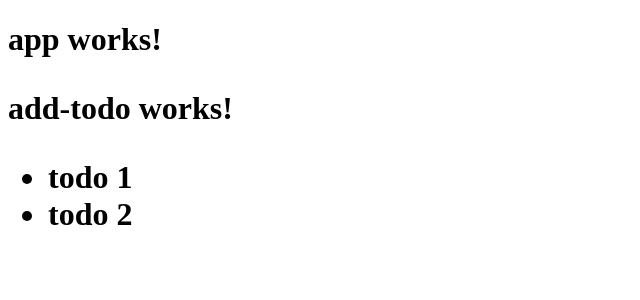
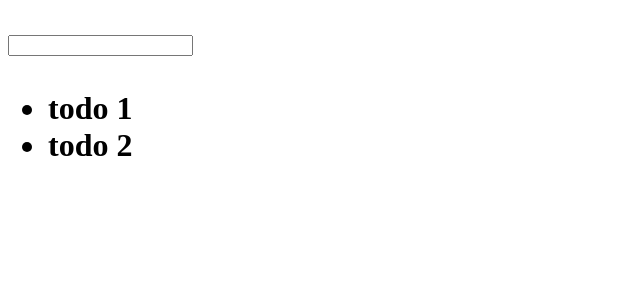
Before and after one commit to fabriciolemos/todo-app, an Angular app in the folder static/: page / in a window 1280 px wide. Shown: the top 300 px of the page, without its empty margins (0-640 px from the left). Built offline with nearby package versions, Linux system fonts and the light colour scheme.

Commit message:
allow user to create a new Todo

```diff
--- a/static/src/app/add-todo/add-todo.component.html
+++ b/static/src/app/add-todo/add-todo.component.html
@@ -1,3 +1 @@
-<p>
-  add-todo works!
-</p>
+<input #text (keyup.enter)="createTodo(text.value); text.value = ''">
--- a/static/src/app/add-todo/add-todo.component.ts
+++ b/static/src/app/add-todo/add-todo.component.ts
@@ -1,4 +1,6 @@
-import { Component, OnInit } from '@angular/core';
+import {Component, OnInit} from '@angular/core';
+import {HeroService} from "../hero.service";
+import {Todo} from "../todo";
 
 @Component({
   selector: 'app-add-todo',
@@ -7,9 +9,13 @@ import { Component, OnInit } from '@angular/core';
 })
 export class AddTodoComponent implements OnInit {
 
-  constructor() { }
+  constructor(private heroService: HeroService) {
+  }
 
   ngOnInit() {
   }
 
+  createTodo(description: string) {
+    this.heroService.create(new Todo(description));
+  }
 }
--- a/static/src/app/app.component.html
+++ b/static/src/app/app.component.html
@@ -1,5 +1,4 @@
 <h1>
-  {{title}}
   <app-add-todo></app-add-todo>
   <app-list-todo></app-list-todo>
 </h1>
--- a/static/src/app/app.component.ts
+++ b/static/src/app/app.component.ts
@@ -6,5 +6,4 @@ import { Component } from '@angular/core';
   styleUrls: ['./app.component.css']
 })
 export class AppComponent {
-  title = 'app works!';
 }
--- a/static/src/app/hero.service.ts
+++ b/static/src/app/hero.service.ts
@@ -1,10 +1,14 @@
-import { Injectable } from '@angular/core';
+import {Injectable} from '@angular/core';
 import {Todo} from "./todo";
 
 @Injectable()
 export class HeroService {
   todos = [new Todo("todo 1"), new Todo("todo 2")];
 
-  constructor() { }
+  constructor() {
+  }
 
+  create(todo: Todo) {
+    this.todos.push(todo);
+  }
 }
```
